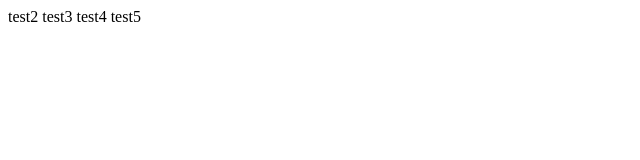
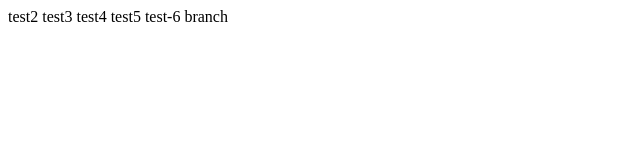
Before and after one commit to aesthety/test1, a plain HTML site: page index.html in a window 1280 px wide. Shown: the whole page, without its empty margins (0-640 px from the left). Drawn offline with Linux system fonts and the light colour scheme.

Commit message:
test6-brnach

```diff
--- a/index.html
+++ b/index.html
@@ -11,5 +11,6 @@
     test3
     test4
     test5
+    test-6 branch
 </body>
 </html>
```
